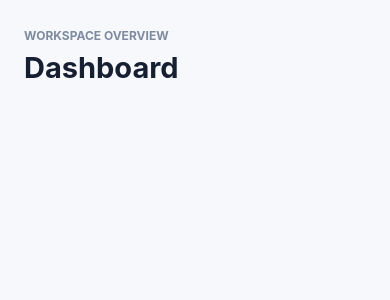
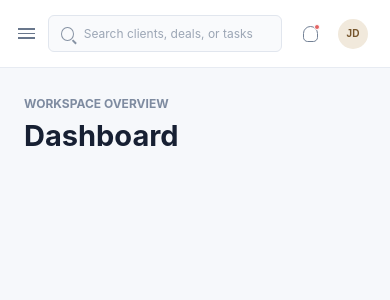
Before and after one commit to 13sanni/ClientFlowCRM, a React (Vite) app in the folder clientflow-crm/: page / in a window 390 px wide. Shown: the top 300 px of the page. Built offline with nearby package versions, Linux system fonts and the light colour scheme.

Commit message:
Add sidebar and topbar components with responsive design and state management

```diff
--- a/clientflow-crm/src/App.css
+++ b/clientflow-crm/src/App.css
@@ -1,6 +1,11 @@
 .app-shell {
   display: flex;
   min-height: 100vh;
+}
+
+.app-main {
+  min-width: 0;
+  flex: 1;
 }
 
 .sidebar {
@@ -11,6 +16,11 @@
   border-right: 1px solid #e7ebf2;
   background: #ffffff;
   padding: 22px 16px 18px;
+}
+
+.sidebar-overlay,
+.sidebar__close {
+  display: none;
 }
 
 .sidebar__brand,
@@ -213,7 +223,6 @@
 }
 
 .app-content {
-  flex: 1;
   padding: 38px 42px;
 }
 
@@ -233,9 +242,221 @@
   letter-spacing: 0;
 }
 
+.topbar {
+  display: flex;
+  height: 68px;
+  align-items: center;
+  gap: 16px;
+  border-bottom: 1px solid #e7ebf2;
+  background: #ffffff;
+  padding: 0 28px;
+}
+
+.topbar__menu-button,
+.topbar__icon-button,
+.topbar__profile {
+  border: 0;
+  background: transparent;
+  cursor: pointer;
+}
+
+.topbar__menu-button {
+  display: none;
+}
+
+.topbar__search {
+  display: flex;
+  width: min(440px, 100%);
+  align-items: center;
+  gap: 10px;
+  border: 1px solid #e1e6ee;
+  border-radius: 6px;
+  background: #f9fafc;
+  padding: 0 12px;
+}
+
+.topbar__search:focus-within {
+  border-color: #8ca9de;
+  background: #ffffff;
+}
+
+.topbar__search input {
+  width: 100%;
+  border: 0;
+  outline: 0;
+  background: transparent;
+  padding: 10px 0;
+  color: #253046;
+  font: inherit;
+  font-size: 12px;
+}
+
+.topbar__search input::placeholder {
+  color: #9ca6b5;
+}
+
+.topbar__search-icon {
+  width: 14px;
+  height: 14px;
+  border: 1.5px solid #8793a4;
+  border-radius: 50%;
+  position: relative;
+}
+
+.topbar__search-icon::after {
+  position: absolute;
+  right: -4px;
+  bottom: -3px;
+  width: 5px;
+  height: 1.5px;
+  background: #8793a4;
+  content: '';
+  transform: rotate(45deg);
+}
+
+.topbar__actions,
+.topbar__profile {
+  display: flex;
+  align-items: center;
+}
+
+.topbar__actions {
+  gap: 14px;
+  margin-left: auto;
+}
+
+.topbar__icon-button {
+  display: grid;
+  width: 34px;
+  height: 34px;
+  place-items: center;
+  border-radius: 6px;
+}
+
+.topbar__icon-button:hover {
+  background: #f3f6fa;
+}
+
+.topbar__notification-icon {
+  position: relative;
+  width: 15px;
+  height: 16px;
+  border: 1.5px solid #728095;
+  border-radius: 8px 8px 5px 5px;
+}
+
+.topbar__notification-dot {
+  position: absolute;
+  top: -3px;
+  right: -3px;
+  width: 6px;
+  height: 6px;
+  border: 1px solid #ffffff;
+  border-radius: 50%;
+  background: #e36363;
+}
+
+.topbar__profile {
+  gap: 8px;
+  color: #43516a;
+  font-size: 12px;
+  font-weight: 700;
+}
+
+.topbar__profile-avatar {
+  display: grid;
+  width: 30px;
+  height: 30px;
+  place-items: center;
+  border-radius: 50%;
+  background: #f1e9dc;
+  color: #76552c;
+  font-size: 10px;
+}
+
+.topbar__profile-chevron {
+  color: #8793a4;
+  font-size: 15px;
+  line-height: 1;
+}
+
+.sr-only {
+  position: absolute;
+  width: 1px;
+  height: 1px;
+  overflow: hidden;
+  clip: rect(0, 0, 0, 0);
+  white-space: nowrap;
+}
+
 @media (max-width: 520px) {
   .sidebar {
+    position: fixed;
+    z-index: 20;
+    top: 0;
+    bottom: 0;
+    left: 0;
+    width: min(264px, calc(100vw - 40px));
+    transform: translateX(-100%);
+    transition: transform 180ms ease;
+  }
+
+  .sidebar--open {
+    transform: translateX(0);
+  }
+
+  .sidebar-overlay {
+    position: fixed;
+    z-index: 10;
+    inset: 0;
+    border: 0;
+    background: rgba(23, 32, 51, 0.42);
+  }
+
+  .sidebar-overlay--visible,
+  .sidebar__close,
+  .topbar__menu-button {
+    display: block;
+  }
+
+  .sidebar__close {
+    margin-left: auto;
+    border: 0;
+    background: transparent;
+    color: #718096;
+    cursor: pointer;
+    font-size: 22px;
+    line-height: 1;
+  }
+
+  .topbar {
+    gap: 11px;
+    padding: 0 16px;
+  }
+
+  .topbar__menu-button {
+    padding: 2px;
+  }
+
+  .topbar__menu-icon {
+    display: grid;
+    gap: 3px;
+  }
+
+  .topbar__menu-icon span {
+    display: block;
+    width: 17px;
+    height: 1.5px;
+    background: #69778c;
+  }
+
+  .topbar__profile-name,
+  .topbar__profile-chevron {
     display: none;
+  }
+
+  .topbar__actions {
+    gap: 5px;
   }
 
   .app-content {
--- a/clientflow-crm/src/App.jsx
+++ b/clientflow-crm/src/App.jsx
@@ -1,14 +1,21 @@
+import { useState } from 'react'
 import './App.css'
 import Sidebar from './components/layout/Sidebar'
+import Topbar from './components/layout/Topbar'
 
 function App() {
+  const [isSidebarOpen, setIsSidebarOpen] = useState(false)
+
   return (
     <div className="app-shell">
-      <Sidebar />
-      <main className="app-content">
-        <p className="app-content__eyebrow">Workspace overview</p>
-        <h1>Dashboard</h1>
-      </main>
+      <Sidebar open={isSidebarOpen} onClose={() => setIsSidebarOpen(false)} />
+      <div className="app-main">
+        <Topbar onOpenSidebar={() => setIsSidebarOpen(true)} />
+        <main className="app-content">
+          <p className="app-content__eyebrow">Workspace overview</p>
+          <h1>Dashboard</h1>
+        </main>
+      </div>
     </div>
   )
 }
--- a/clientflow-crm/src/components/layout/Sidebar.jsx
+++ b/clientflow-crm/src/components/layout/Sidebar.jsx
@@ -21,15 +21,30 @@ function NavigationLink({ label, active = false }) {
   )
 }
 
-function Sidebar() {
+function Sidebar({ open = false, onClose }) {
   return (
-    <aside className="sidebar">
+    <>
+      <button
+        className={`sidebar-overlay${open ? ' sidebar-overlay--visible' : ''}`}
+        type="button"
+        aria-label="Close navigation"
+        onClick={onClose}
+      />
+      <aside className={`sidebar${open ? ' sidebar--open' : ''}`}>
         <div className="sidebar__brand">
           <span className="sidebar__brand-mark">C</span>
           <div>
             <p className="sidebar__brand-name">ClientFlow</p>
             <p className="sidebar__brand-type">CRM workspace</p>
           </div>
+          <button
+            className="sidebar__close"
+            type="button"
+            aria-label="Close navigation"
+            onClick={onClose}
+          >
+            &times;
+          </button>
         </div>
 
         <button className="workspace-switcher" type="button">
@@ -67,6 +82,7 @@ function Sidebar() {
           </button>
         </div>
       </aside>
+    </>
   )
 }
 
--- /dev/null
+++ b/clientflow-crm/src/components/layout/Topbar.jsx
@@ -0,0 +1,57 @@
+function MenuIcon() {
+  return (
+    <span className="topbar__menu-icon" aria-hidden="true">
+      <span />
+      <span />
+      <span />
+    </span>
+  )
+}
+
+function SearchIcon() {
+  return <span className="topbar__search-icon" aria-hidden="true" />
+}
+
+function NotificationIcon() {
+  return (
+    <span className="topbar__notification-icon" aria-hidden="true">
+      <span className="topbar__notification-dot" />
+    </span>
+  )
+}
+
+function Topbar({ onOpenSidebar }) {
+  return (
+    <header className="topbar">
+      <button
+        className="topbar__menu-button"
+        type="button"
+        aria-label="Open navigation"
+        onClick={onOpenSidebar}
+      >
+        <MenuIcon />
+      </button>
+
+      <label className="topbar__search">
+        <SearchIcon />
+        <span className="sr-only">Search clients, deals, or tasks</span>
+        <input type="search" placeholder="Search clients, deals, or tasks" />
+      </label>
+
+      <div className="topbar__actions">
+        <button className="topbar__icon-button" type="button" aria-label="View notifications">
+          <NotificationIcon />
+        </button>
+        <button className="topbar__profile" type="button" aria-label="Open user menu">
+          <span className="topbar__profile-avatar">JD</span>
+          <span className="topbar__profile-name">Jordan Davis</span>
+          <span className="topbar__profile-chevron" aria-hidden="true">
+            &#8964;
+          </span>
+        </button>
+      </div>
+    </header>
+  )
+}
+
+export default Topbar
```
Lines whose indentation alone changed are shown as unchanged.
